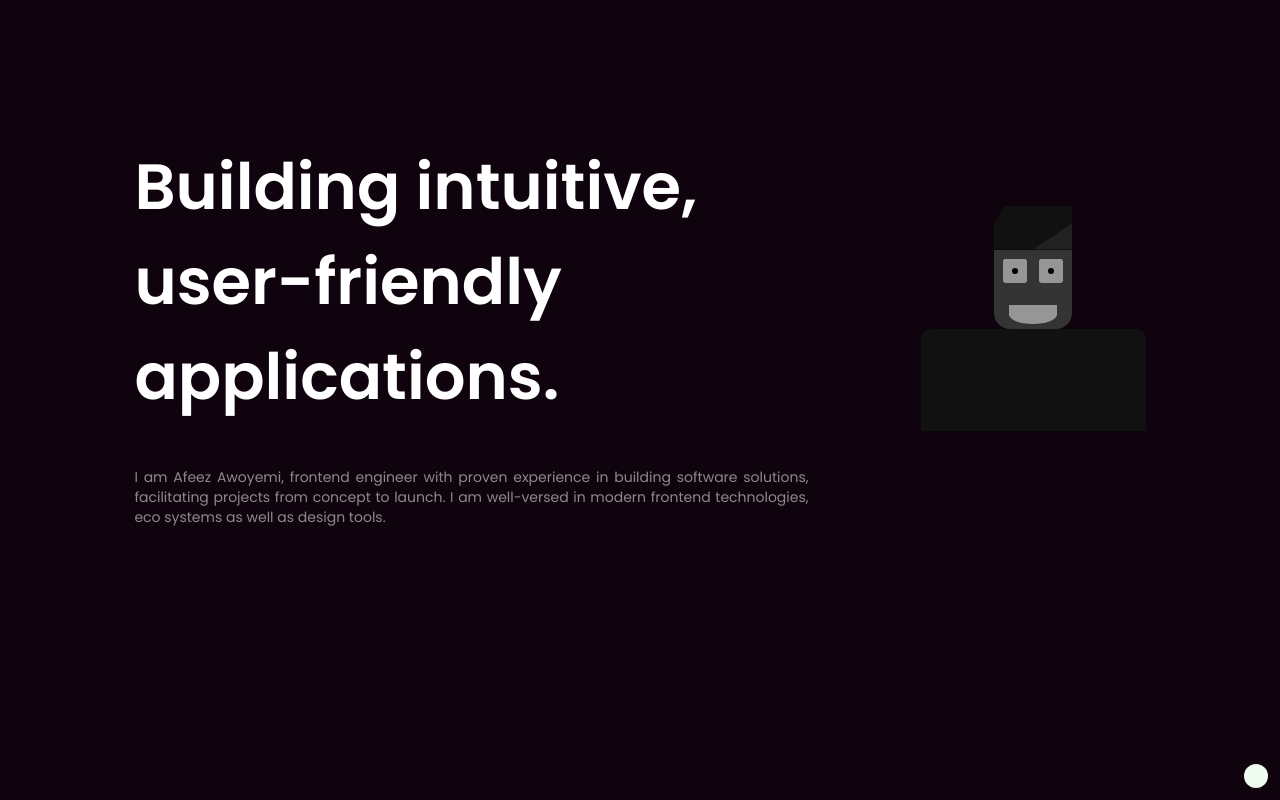
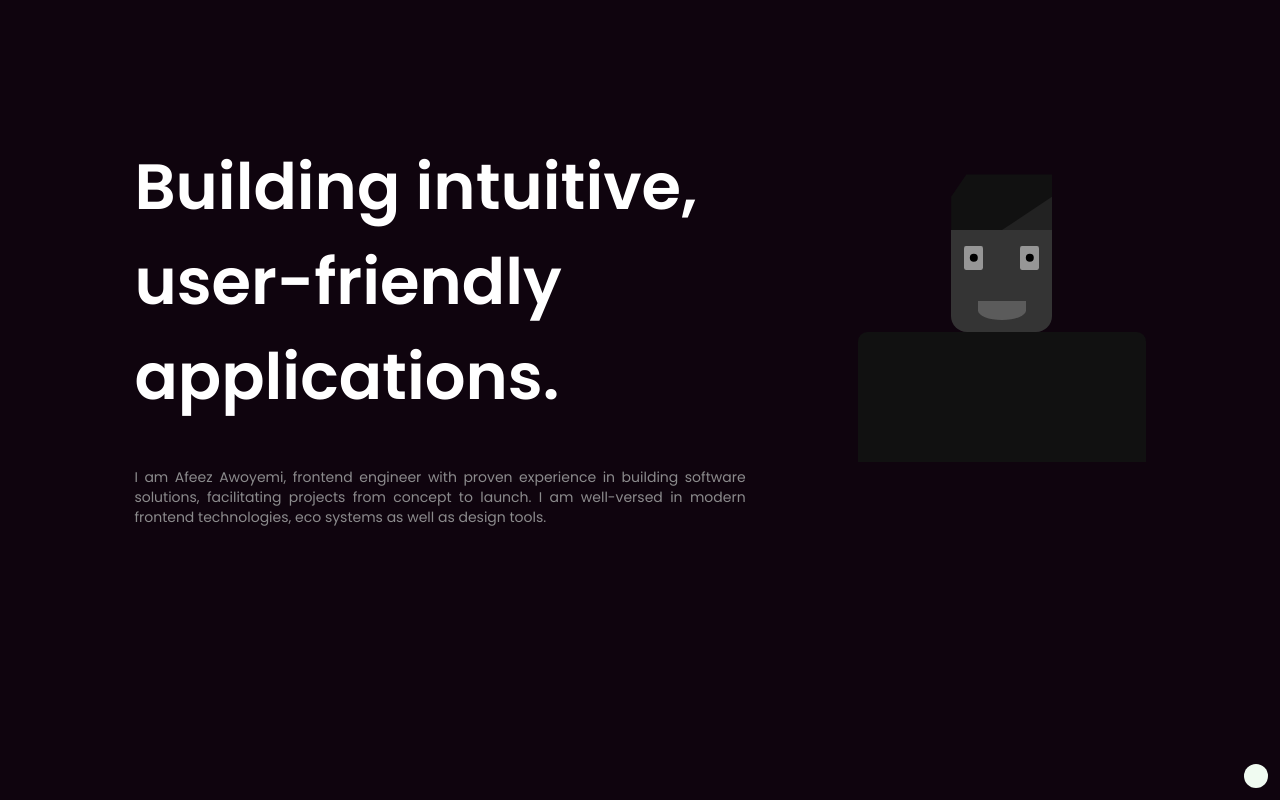
Before and after one commit to damafeez/portfolio-afeez-awoyemi-next, a Next.js app: page / in a window 1280 px wide. Built offline with nearby package versions, Linux system fonts and the light colour scheme.

Commit message:
feat: implement mouse-tracking iris

```diff
--- a/components/AfeezAvatar.module.css
+++ b/components/AfeezAvatar.module.css
@@ -10,6 +10,9 @@
   --head: #343434;
   --body: #111111;
   --head-width: 35%;
+
+  --mouse-x-relative: 0.5;
+  --mouse-y-relative: 0.5;
 }
 
 .cap {
@@ -44,45 +47,45 @@
   position: relative;
 }
 
+.eyes {
+  display: flex;
+  justify-content: space-between;
+  margin: 1em 0.8em 0;
+}
+
 .eye {
-  width: 1.5em;
+  width: 1.2em;
   height: 1.5em;
   background-color: rgb(150, 150, 150);
-  display: flex;
-  justify-content: center;
-  align-items: center;
-  position: absolute;
-  top: 12%;
+  position: relative;
   border-radius: 10%;
+  overflow: hidden;
 
   animation: blink 10s infinite;
   transform-origin: center center;
 }
 
+/* iris */
 .eye::after {
   content: '';
   background: black;
-  height: 25%;
+  height: 35%;
   aspect-ratio: 1;
   display: block;
   border-radius: 50%;
-  z-index: 0;
-}
-
-.eye:nth-child(1) {
-  left: 12%;
-}
-.eye:nth-child(2) {
-  right: 12%;
+  position: absolute;
+  top: calc(var(--mouse-y-relative) * 100%);
+  left: calc(var(--mouse-x-relative) * 100%);
+  transform: translate(-50%, -50%);
 }
 
 .mouth {
   width: 3em;
   aspect-ratio: 2.5;
-  background-color: rgb(150, 150, 150);
+  background-color: rgba(150, 150, 150, 0.4);
   border-radius: 0 0 50% 50%;
   margin: auto;
-  margin-top: 70%;
+  margin-top: 30%;
 }
 .body {
   width: 100%;
--- a/components/AfeezAvatar.tsx
+++ b/components/AfeezAvatar.tsx
@@ -1,13 +1,35 @@
 import { clsx } from 'clsx'
+import { createRef, useEffect } from 'react'
 import styles from './AfeezAvatar.module.css'
 
 export default function AfeezAvatar({ className = '' }) {
+  const canvasRef = createRef<HTMLDivElement>()
+
+  useEffect(() => {
+    const onMouseMove = function (e: MouseEvent) {
+      canvasRef.current?.style.setProperty(
+        '--mouse-x-relative',
+        (e.clientX / window.innerWidth).toString()
+      )
+
+      canvasRef.current?.style.setProperty(
+        '--mouse-y-relative',
+        (e.clientY / window.innerHeight).toString()
+      )
+    }
+
+    document.addEventListener('mousemove', onMouseMove)
+    return () => document.removeEventListener('mousemove', onMouseMove)
+  })
+
   return (
-    <div className={clsx(styles.canvas, className)}>
+    <div ref={canvasRef} className={clsx(styles.canvas, className)}>
       <div className={styles.cap}></div>
       <div className={styles.head}>
-        <div className={styles.eye}></div>
-        <div className={styles.eye}></div>
+        <div className={styles.eyes}>
+          <div className={styles.eye}></div>
+          <div className={styles.eye}></div>
+        </div>
 
         <div className={styles.mouth}></div>
       </div>
--- a/components/Hero.tsx
+++ b/components/Hero.tsx
@@ -3,7 +3,7 @@ import AfeezAvatar from './AfeezAvatar'
 export default function Hero() {
   return (
     <header className="flex flex-wrap items-center justify-center py-24 gap-28">
-      <div className="shrink basis-2/3">
+      <div className="flex-1 basis-96">
         <h1 className="text-3xl max-w-xl">
           Building intuitive,
           <br />
@@ -16,7 +16,7 @@ export default function Hero() {
           tools.
         </p>
       </div>
-      <AfeezAvatar className="flex-1 basis-40" />
+      <AfeezAvatar className="flex-1 basis-64" />
     </header>
   )
 }
```
